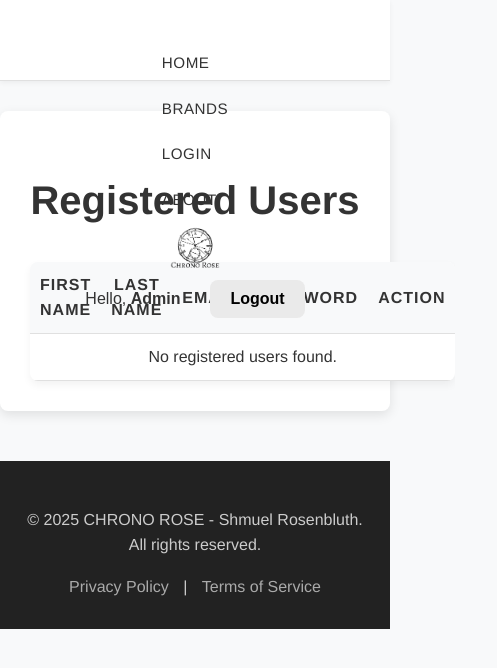
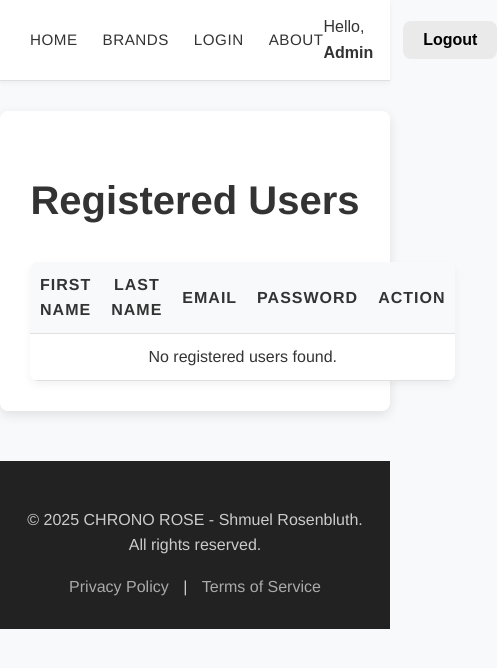
Before and after one commit to ShmuRose/ChronoRose, a plain HTML site: page admin.html in a window 390 px wide. Shown: the whole page, 497 px wide, since content can reach past the window. Drawn offline with Linux system fonts and the light colour scheme.

Commit message:
update admin nav bar for mobile
Signed-off-by: ShmuRose <shmukiros@gmail.com>

```diff
--- a/css/admin.css
+++ b/css/admin.css
@@ -210,20 +210,6 @@ h2 {
 
 /* Responsive Design */
 @media (max-width: 768px) {
-    .navbar {
-        flex-direction: column;
-        padding: 20px;
-    }
-
-    .nav-links {
-        flex-direction: column;
-        margin-top: 20px;
-    }
-
-    .nav-links li {
-        margin: 10px 0;
-    }
-
     table {
         width: 100%;
     }
```
